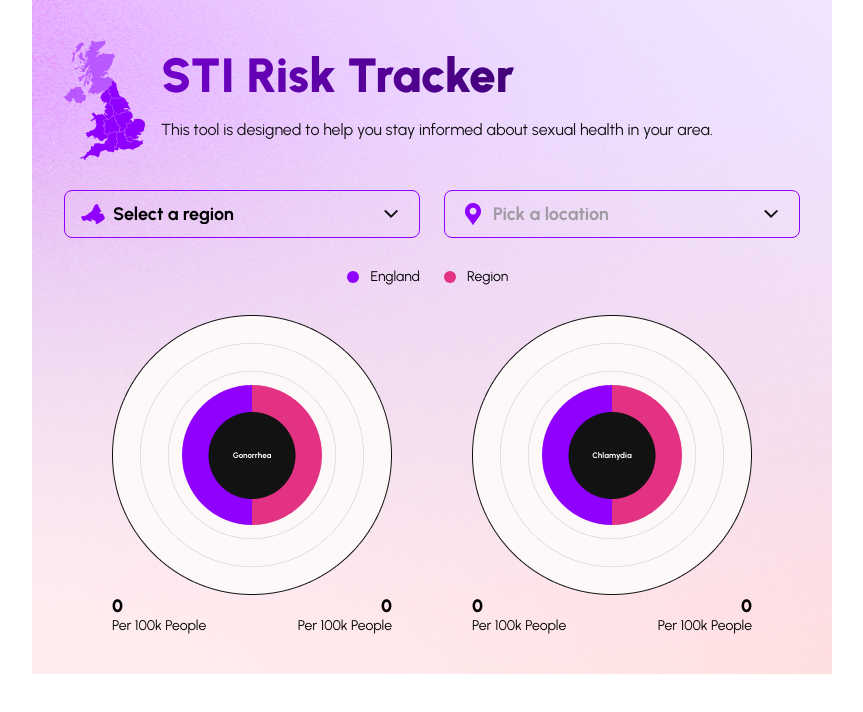
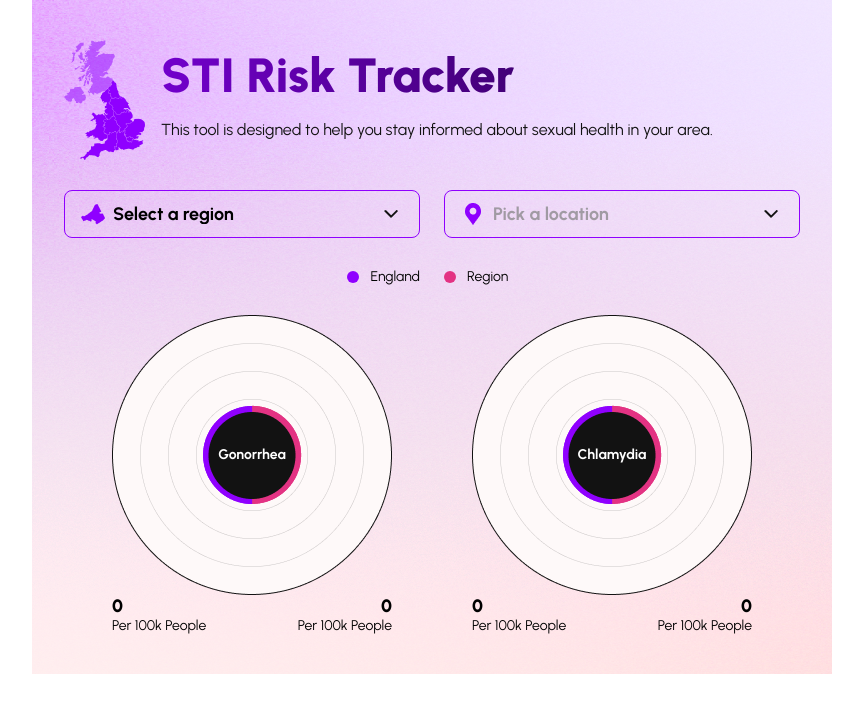
Before and after one commit to adamjw3/builtvisible-chart, a React (Vite) app: page / in a window 1280 px wide. Shown: the top 712 px of the page, without its empty margins (208-1071 px from the left). Built offline with nearby package versions, Linux system fonts and the light colour scheme.

Commit message:
desktop animation

```diff
--- a/package.json
+++ b/package.json
@@ -10,6 +10,7 @@
     "preview": "vite preview"
   },
   "dependencies": {
+    "framer-motion": "^11.11.11",
     "react": "^18.3.1",
     "react-dom": "^18.3.1"
   },
@@ -22,9 +23,9 @@
     "eslint-plugin-react-hooks": "^5.0.0",
     "eslint-plugin-react-refresh": "^0.4.13",
     "globals": "^15.11.0",
+    "sass-embedded": "^1.77.8",
     "typescript": "~5.6.2",
     "typescript-eslint": "^8.10.0",
-    "vite": "^5.4.9",
-    "sass-embedded": "^1.77.8"
+    "vite": "^5.4.9"
   }
 }
--- a/src/App.tsx
+++ b/src/App.tsx
@@ -6,10 +6,15 @@ import data from './data/data.json';
 const App: React.FC = () => {
   const [selectedRegion, setSelectedRegion] = useState<string>('');
   const [selectedLocation, setSelectedLocation] = useState<string>('');
-  const [gonorrheaRate, setGonorrheaRate] = useState<number | null>(null);
-  const [chlamydiaRate, setChlamydiaRate] = useState<number | null>(null);
-  const [gonorrheaUKRate, setGonorrheaUKRate] = useState<number | null>(null);
-  const [chlamydiaUKRate, setChlamydiaUKRate] = useState<number | null>(null);
+  const [gonorrheaRate, setGonorrheaRate] = useState<number>(0);
+  const [chlamydiaRate, setChlamydiaRate] = useState<number>(0);
+  const [gonorrheaUKRate, setGonorrheaUKRate] = useState<number>(0);
+  const [chlamydiaUKRate, setChlamydiaUKRate] = useState<number>(0);
+
+  const gonorrheaMin = Math.min(...data.map(d => parseFloat(d.GonorrheaDiagnosisRate)));
+  const gonorrheaMax = Math.max(...data.map(d => parseFloat(d.GonorrheaDiagnosisRate)));
+  const chlamydiaMin = Math.min(...data.map(d => parseFloat(d.ChlamydiaDiagnosisRate)));
+  const chlamydiaMax = Math.max(...data.map(d => parseFloat(d.ChlamydiaDiagnosisRate)));
 
   // Get unique regions and sort them alphabetically
   const regions: string[] = [...new Set(data.map(item => item.Region))].sort();
@@ -26,8 +31,8 @@ const App: React.FC = () => {
     setSelectedRegion(region);
     setSelectedLocation(''); // Reset location when region changes
     // Reset rates when region changes
-    setGonorrheaRate(null);
-    setChlamydiaRate(null);
+    setGonorrheaRate(0);
+    setChlamydiaRate(0);
   };
 
   // Handle location selection
@@ -41,38 +46,31 @@ const App: React.FC = () => {
         item => item.Region === selectedRegion && item.AreaName === location
       );
       if (selectedData) {
-        setChlamydiaUKRate(parseFloat("365.0211338"));
-        setGonorrheaUKRate(parseFloat("172.2033046"));
-        setGonorrheaRate(parseFloat(selectedData.GonorrheaDiagnosisRate));
-        setChlamydiaRate(parseFloat(selectedData.ChlamydiaDiagnosisRate));
+        setChlamydiaUKRate(parseInt("365.0211338"));
+        setGonorrheaUKRate(parseInt("172.2033046"));
+        setGonorrheaRate(parseInt(selectedData.GonorrheaDiagnosisRate));
+        setChlamydiaRate(parseInt(selectedData.ChlamydiaDiagnosisRate));
       }
     } else {
       // Reset rates if no location is selected
-      setGonorrheaRate(null);
-      setChlamydiaRate(null);
+      setGonorrheaRate(0);
+      setChlamydiaRate(0);
     }
   };
 
-  const formatRate = (rate: number | null): string => {
-    return rate !== null ? rate.toFixed(1) : "0";
+  const formatRate = (rate: number): string => {
+    return rate !== 0 ? rate.toFixed(1) : "0";
   };
 
 
- const scaleToDiameter = (value: number | null, minRate: number, maxRate: number): number => {
-  const MIN_DIAMETER = 50;
-  const MAX_DIAMETER = 280;
+  const scaleToDiameter = (rate: number, min: number, max: number): number => {
+  if (rate === 0) return 0;
 
-   // Handle null value
-  if (value === null) return MIN_DIAMETER;
+  const minDiameter = 87;
+  const maxDiameter = 270; // Cap the diameter at 279
+  const calculatedDiameter = minDiameter + ((rate - min) / (max - min)) * (maxDiameter - minDiameter) + 80;
 
-  // Prevent division by zero and handle edge cases
-  if (minRate === maxRate) return MIN_DIAMETER;
-  if (value <= minRate) return MIN_DIAMETER;
-  if (value >= maxRate) return MAX_DIAMETER;
-
-  const scaledDiameter = MIN_DIAMETER + (value - minRate) * (MAX_DIAMETER - MIN_DIAMETER) / (maxRate - minRate);
-
-  return Math.round(scaledDiameter);
+  return Math.min(calculatedDiameter, maxDiameter);
 };
 
   return (
@@ -118,8 +116,8 @@ const App: React.FC = () => {
       <div className='chart'>
         <div className='chart__item'>
           <div className='chart__graph'>
-            <Circle diameter={scaleToDiameter(gonorrheaUKRate, 33.3856, 1295.0898)} clipPathName="Gonorrhea-England"/>
-            <Circle diameter={scaleToDiameter(gonorrheaRate, 33.3856, 1295.0898)} maskedSide='left' fillColor="#E33283" clipPathName="Gonorrhea-Region"/>
+            <Circle diameter={scaleToDiameter(gonorrheaUKRate, gonorrheaMin, gonorrheaMax)} clipPathName="Gonorrhea-England"/>
+            <Circle diameter={scaleToDiameter(gonorrheaRate, gonorrheaMin, gonorrheaMax)} maskedSide='left' fillColor="#E33283" clipPathName="Gonorrhea-Region"/>
             <img src={ChartBg} alt='' className='chart__title'/>
             <span className='chart__header'>Gonorrhea</span>
           </div>
@@ -136,8 +134,8 @@ const App: React.FC = () => {
         </div>
         <div className='chart__item'>
           <div className='chart__graph'>
-            <Circle diameter={scaleToDiameter(chlamydiaUKRate, 148.6296, 1419.7694)} clipPathName="Chlamydia-England"/>
-            <Circle diameter={scaleToDiameter(chlamydiaRate, 148.6296, 1419.7694)} maskedSide='left' fillColor="#E33283" clipPathName="Chlamydia-Region"/>
+            <Circle diameter={scaleToDiameter(chlamydiaUKRate, chlamydiaMin, chlamydiaMax)} clipPathName="Chlamydia-England"/>
+            <Circle diameter={scaleToDiameter(chlamydiaRate, chlamydiaMin, chlamydiaMax)} maskedSide='left' fillColor="#E33283" clipPathName="Chlamydia-Region"/>
             <img src={ChartBg} alt='' className='chart__title'/>
             <span className='chart__header'>Chlamydia</span>
           </div>
--- a/src/app.scss
+++ b/src/app.scss
@@ -257,6 +257,10 @@
       transform: translate(-50%);
       line-height: 0;
       font-size: 8px;
+
+      @media screen and (min-width: 480px) {
+        font-size: 14px;
+      }
      }
 
      &__results {
@@ -293,7 +297,8 @@
 
   .responsive-circle {
     position: absolute;
-    width: 100%;
-    height: 100%;
+    top: 50%;
+    left: 50%;
+    transform: translate(-50%, -50%);
   }
 }
--- a/src/components/Circle.tsx
+++ b/src/components/Circle.tsx
@@ -1,11 +1,13 @@
 import React from 'react';
+import { motion } from 'framer-motion';
 
 interface CircleProps {
   diameter?: number;
   fillColor?: string;
   maskedSide?: 'left' | 'right';
   className?: string;
-  clipPathName: string;
+  clipPathName?: string;
+  style?: React.CSSProperties;
 }
 
 const Circle: React.FC<CircleProps> = ({
@@ -13,34 +15,45 @@ const Circle: React.FC<CircleProps> = ({
   fillColor = '#8F00FF',
   maskedSide = 'right',
   className = '',
-  clipPathName
+  clipPathName,
+  style = {}
 }) => {
-  const radius = Math.min(diameter / 2, 45);
-  const viewBoxSize = Math.min(diameter * 2, 280);
+  const uniqueClipPathName = React.useMemo(
+    () => clipPathName || `clip-${Math.random().toString(36).substr(2, 9)}`,
+    [clipPathName]
+  );
 
   return (
-    <svg
+    <motion.svg
       xmlns="http://www.w3.org/2000/svg"
-      viewBox={`0 0 ${viewBoxSize} ${viewBoxSize}`}
+      width={diameter}
+      height={diameter}
+      viewBox={`0 0 ${diameter} ${diameter}`}
       className={`responsive-circle ${className}`}
+      style={{ ...style, transformOrigin: '50% 50%' }}
+      animate={{ width: diameter, height: diameter }}
+      transition={{
+        duration: 0.5,
+        ease: 'easeInOut',
+      }}
     >
       <defs>
-        <clipPath id={clipPathName}>
+        <clipPath id={uniqueClipPathName}>
           {maskedSide === 'right' ? (
-            <rect x="0" y="0" width="50%" height={viewBoxSize} />
+            <rect x="0" y="0" width="50%" height="100%" />
           ) : (
-            <rect x="50%" y="0" width="50%" height={viewBoxSize} />
+            <rect x="50%" y="0" width="50%" height="100%" />
           )}
         </clipPath>
       </defs>
       <circle
-        cx={viewBoxSize / 2}
-        cy={viewBoxSize / 2}
-        r={radius}
+        cx={diameter / 2}
+        cy={diameter / 2}
+        r={diameter / 2}
         fill={fillColor}
-        clipPath={`url(#${clipPathName})`}
+        clipPath={`url(#${uniqueClipPathName})`}
       />
-    </svg>
+    </motion.svg>
   );
 };
 
```
Also changed, not shown: 1 other file (tests, documents, lock files or other folders).
